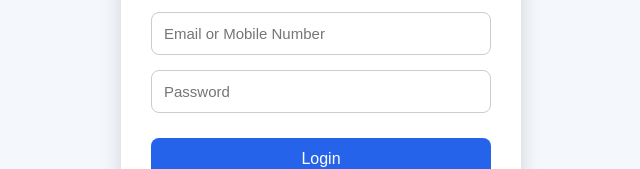
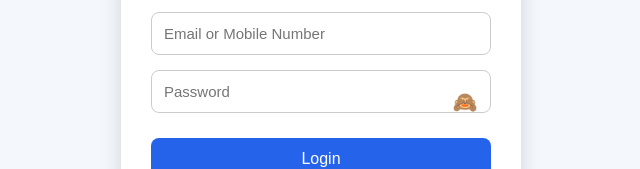
Before and after one commit to Vedidhameliya11/InvoiceGenerator, a React app in the folder frontend/: page / in a window 1280 px wide. Both pictures are taken after a click on the button "Login". Shown: the part 298-467 px from the top of the page, without its empty margins (319-959 px from the left). Built offline with nearby package versions, Linux system fonts and the light colour scheme; no server answers; the HTML template or start-up script is replaced by a standard one.

Commit message:
Fix monkey password toggle alignment and fix candidate random password login issue

```diff
--- a/frontend/src/components/ChangePassword.css
+++ b/frontend/src/components/ChangePassword.css
@@ -88,19 +88,20 @@
 
 .change-pwd-input-wrap {
   position: relative;
-  display: flex;
-  align-items: center;
+  width: 100%;
 }
 
 .change-pwd-input-wrap input {
   width: 100%;
+  height: 44px;
   box-sizing: border-box;
-  padding: 10px 42px 10px 12px;
+  padding: 10px 46px 10px 14px;
   border: 1px solid #cbd5e1;
   border-radius: 8px;
-  font-size: 14px;
+  font-size: 15px;
   color: #1e293b;
   transition: border-color 0.2s, box-shadow 0.2s;
+  display: block;
 }
 
 .change-pwd-input-wrap input:focus {
@@ -116,22 +117,32 @@
 
 .change-pwd-toggle-btn {
   position: absolute;
-  right: 8px;
+  right: 10px;
+  top: 50%;
+  transform: translateY(-50%);
   background: none;
   border: none;
   cursor: pointer;
-  padding: 6px;
-  font-size: 14px;
-  color: #64748b;
-  border-radius: 4px;
+  padding: 0;
+  width: 32px;
+  height: 32px;
+  font-size: 20px;
   line-height: 1;
   display: flex;
   align-items: center;
   justify-content: center;
+  border-radius: 6px;
+  transition: background-color 0.15s ease, transform 0.15s ease;
+  user-select: none;
 }
 
 .change-pwd-toggle-btn:hover {
-  color: #1e293b;
+  background-color: #f1f5f9;
+  transform: translateY(-50%) scale(1.1);
+}
+
+.change-pwd-toggle-btn:active {
+  transform: translateY(-50%) scale(0.95);
 }
 
 .change-pwd-error {
--- a/frontend/src/components/ChangePassword.jsx
+++ b/frontend/src/components/ChangePassword.jsx
@@ -134,8 +134,9 @@ export default function ChangePassword({ shop, onClose }) {
                 onClick={() => setShowCurrent(!showCurrent)}
                 tabIndex={-1}
                 aria-label={showCurrent ? "Hide current password" : "Show current password"}
+                title={showCurrent ? "Hide password" : "Show password"}
               >
-                {showCurrent ? "👁️" : "🙈"}
+                {showCurrent ? "🐵" : "🙈"}
               </button>
             </div>
             {fieldErrors.current && (
@@ -166,8 +167,9 @@ export default function ChangePassword({ shop, onClose }) {
                 onClick={() => setShowNew(!showNew)}
                 tabIndex={-1}
                 aria-label={showNew ? "Hide new password" : "Show new password"}
+                title={showNew ? "Hide password" : "Show password"}
               >
-                {showNew ? "👁️" : "🙈"}
+                {showNew ? "🐵" : "🙈"}
               </button>
             </div>
             {fieldErrors.new && (
@@ -198,8 +200,9 @@ export default function ChangePassword({ shop, onClose }) {
                 onClick={() => setShowConfirm(!showConfirm)}
                 tabIndex={-1}
                 aria-label={showConfirm ? "Hide confirm password" : "Show confirm password"}
+                title={showConfirm ? "Hide password" : "Show password"}
               >
-                {showConfirm ? "👁️" : "🙈"}
+                {showConfirm ? "🐵" : "🙈"}
               </button>
             </div>
             {fieldErrors.confirm && (
--- a/frontend/src/components/Login.css
+++ b/frontend/src/components/Login.css
@@ -29,6 +29,47 @@
   border-radius: 8px;
   font-size: 15px;
   box-sizing: border-box;
+}
+
+.login-password-wrap {
+  position: relative;
+  width: 100%;
+  margin-bottom: 15px;
+}
+
+.login-password-wrap input {
+  margin-bottom: 0;
+  padding-right: 46px;
+}
+
+.login-password-toggle {
+  position: absolute;
+  right: 10px;
+  top: 50%;
+  transform: translateY(-50%);
+  background: none;
+  border: none;
+  cursor: pointer;
+  padding: 0;
+  width: 32px;
+  height: 32px;
+  font-size: 20px;
+  line-height: 1;
+  display: flex;
+  align-items: center;
+  justify-content: center;
+  border-radius: 6px;
+  transition: background-color 0.15s ease, transform 0.15s ease;
+  user-select: none;
+}
+
+.login-password-toggle:hover {
+  background-color: #f1f5f9;
+  transform: translateY(-50%) scale(1.1);
+}
+
+.login-password-toggle:active {
+  transform: translateY(-50%) scale(0.95);
 }
 
 .login-box button[type="submit"] {
--- a/frontend/src/components/Login.jsx
+++ b/frontend/src/components/Login.jsx
@@ -8,6 +8,7 @@ export default function Login({ onLogin, onSignUp }) {
     identifier: "", // email or mobile number
     password: "",
   });
+  const [showPassword, setShowPassword] = useState(false);
   const [error, setError] = useState("");
   const [loading, setLoading] = useState(false);
 
@@ -22,7 +23,10 @@ export default function Login({ onLogin, onSignUp }) {
   const handleSubmit = async (e) => {
     e.preventDefault();
 
-    if (!formData.identifier || !formData.password) {
+    const ident = formData.identifier.trim();
+    const pwd = formData.password.trim();
+
+    if (!ident || !pwd) {
       alert("Please fill all fields.");
       return;
     }
@@ -33,8 +37,8 @@ export default function Login({ onLogin, onSignUp }) {
     // 1. Check if these are the admin credentials.
     try {
       const res = await axios.post(`${API_BASE}/admin-login`, {
-        email: formData.identifier,
-        password: formData.password,
+        email: ident,
+        password: pwd,
       });
 
       if (res.data.status === "success") {
@@ -43,11 +47,6 @@ export default function Login({ onLogin, onSignUp }) {
         return;
       }
     } catch (err) {
-      // No response at all (CORS block, network error, backend down)
-      // means we can't reach the API — surface that clearly instead of
-      // silently falling through and later showing a misleading
-      // "Invalid email or password" for what is really a connectivity
-      // problem.
       if (!err.response) {
         setLoading(false);
         setError(
@@ -55,21 +54,19 @@ export default function Login({ onLogin, onSignUp }) {
         );
         return;
       }
-      // A non-401 error here means something is actually broken
-      // (server down, misconfigured), not just "wrong admin creds".
       if (err.response.status !== 401) {
         setLoading(false);
         setError("Something went wrong. Check that the backend server is running.");
         return;
       }
-      // 401 just means "not the admin" — fall through to shop login below.
     }
 
     // 2. Check against real, approved shop accounts.
     try {
       const res = await axios.post(`${API_BASE}/login`, {
-        email: formData.identifier,
-        password: formData.password,
+        identifier: ident,
+        email: ident,
+        password: pwd,
       });
 
       setLoading(false);
@@ -106,16 +103,28 @@ export default function Login({ onLogin, onSignUp }) {
             onChange={handleChange}
           />
 
+          <div className="login-password-wrap">
             <input
-            type="password"
+              type={showPassword ? "text" : "password"}
               name="password"
               placeholder="Password"
               value={formData.password}
               onChange={handleChange}
             />
+            <button
+              type="button"
+              className="login-password-toggle"
+              onClick={() => setShowPassword(!showPassword)}
+              tabIndex={-1}
+              aria-label={showPassword ? "Hide password" : "Show password"}
+              title={showPassword ? "Hide password" : "Show password"}
+            >
+              {showPassword ? "🐵" : "🙈"}
+            </button>
+          </div>
 
           {error && (
-            <p style={{ color: "#dc2626", fontSize: 14, margin: "4px 0 0" }}>
+            <p style={{ color: "#dc2626", fontSize: 14, margin: "4px 0 12px" }}>
               {error}
             </p>
           )}
```
Also changed, not shown: 1 other file (tests, documents, lock files or other folders). Lines whose indentation alone changed are shown as unchanged.
